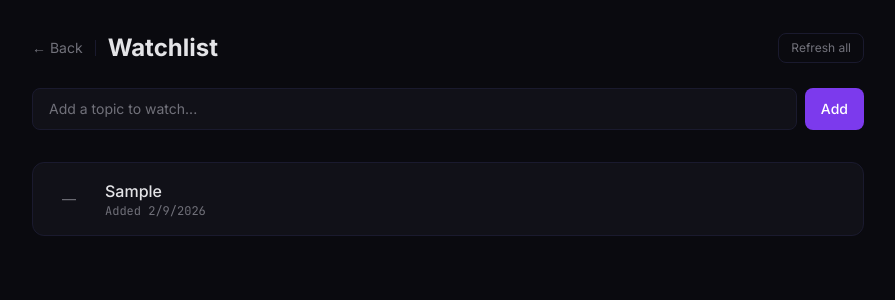
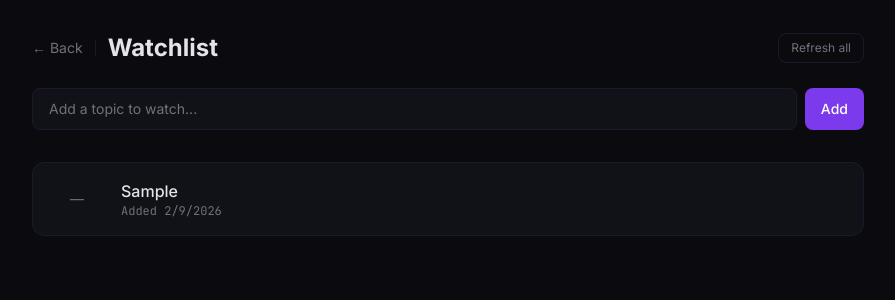
Before and after one commit to satoshi891102/pulseboard, a Next.js app: page /watchlist in a window 1280 px wide. Both pictures are taken after typing "Sample" into the empty fields and a click on the button "Add". Shown: the top 300 px of the page, without its empty margins (192-1087 px from the left). Built offline with nearby package versions, Linux system fonts and the light colour scheme.

Commit message:
feat: watchlist score change indicators (↑↓), previous score tracking

```diff
--- a/src/app/watchlist/page.tsx
+++ b/src/app/watchlist/page.tsx
@@ -10,6 +10,8 @@ interface WatchItem {
   addedAt: string;
   lastPulseScore?: number;
   lastSentiment?: string;
+  previousScore?: number;
+  lastRefreshed?: string;
 }
 
 export default function WatchlistPage() {
@@ -53,8 +55,10 @@ export default function WatchlistPage() {
         const updated = [...items];
         updated[index] = {
           ...item,
+          previousScore: item.lastPulseScore,
           lastPulseScore: data.pulseScore,
           lastSentiment: data.sentiment,
+          lastRefreshed: new Date().toISOString(),
         };
         save(updated);
       }
@@ -138,12 +142,19 @@ export default function WatchlistPage() {
                 onClick={() => router.push(`/dashboard?topic=${encodeURIComponent(item.topic)}`)}
                 className="flex items-center gap-4 flex-1 text-left"
               >
-                {/* Pulse Score */}
-                <div className="w-10 h-10 flex items-center justify-center">
+                {/* Pulse Score with change */}
+                <div className="w-14 flex flex-col items-center justify-center">
                   {item.lastPulseScore !== undefined ? (
-                    <span className="text-lg font-bold font-mono" style={{ color: scoreColor(item.lastPulseScore) }}>
-                      {item.lastPulseScore}
-                    </span>
+                    <>
+                      <span className="text-lg font-bold font-mono" style={{ color: scoreColor(item.lastPulseScore) }}>
+                        {item.lastPulseScore}
+                      </span>
+                      {item.previousScore !== undefined && item.previousScore !== item.lastPulseScore && (
+                        <span className={`text-[10px] font-mono ${item.lastPulseScore > item.previousScore ? "text-[var(--color-bullish)]" : "text-[var(--color-bearish)]"}`}>
+                          {item.lastPulseScore > item.previousScore ? "↑" : "↓"}{Math.abs(item.lastPulseScore - item.previousScore)}
+                        </span>
+                      )}
+                    </>
                   ) : (
                     <span className="text-sm text-[var(--color-text-secondary)]">—</span>
                   )}
```
